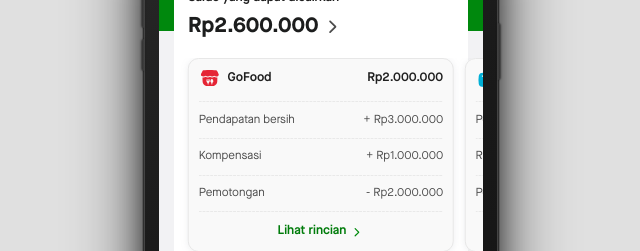
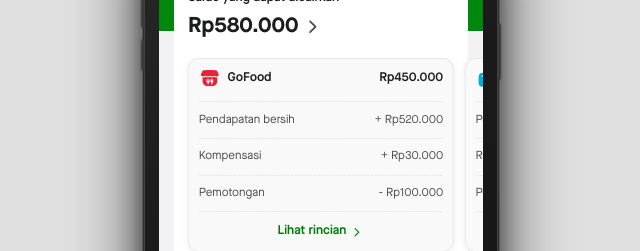
Before and after one commit to gilangilma/saldo-gfma, a React (Vite) app: page /finance in a window 1280 px wide. Shown: the part 149-400 px from the top of the page, without its empty margins (319-959 px from the left). Built offline with nearby package versions, Linux system fonts and the light colour scheme.

Commit message:
feat: update saldo and sales numbers to match design specs
Co-Authored-By: Claude Sonnet 4.6 <noreply@anthropic.com>

```diff
--- a/src/data/saldo.ts
+++ b/src/data/saldo.ts
@@ -1,5 +1,5 @@
-export const SALDO_GOFOOD = 2000000;
-export const SALDO_QRIS = 600000;
+export const SALDO_GOFOOD = 450000;
+export const SALDO_QRIS = 130000;
 export const SALDO_TOTAL = SALDO_GOFOOD + SALDO_QRIS;
 
 export function formatRp(amount: number) {
--- a/src/imports/FinancePage-1/FinancePage-17-21218.tsx
+++ b/src/imports/FinancePage-1/FinancePage-17-21218.tsx
@@ -99,7 +99,7 @@ function Frame29() {
   return (
     <div className="content-stretch flex font-['Maison_Neue_APP:Book',sans-serif] items-start justify-between leading-[16px] not-italic relative shrink-0 text-[#4c4c4c] text-[13px] w-full whitespace-nowrap">
       <p className="relative shrink-0">Pendapatan bersih</p>
-      <p className="relative shrink-0">+ Rp3.000.000</p>
+      <p className="relative shrink-0">+ Rp520.000</p>
     </div>
   );
 }
@@ -108,7 +108,7 @@ function Frame30() {
   return (
     <div className="content-stretch flex font-['Maison_Neue_APP:Book',sans-serif] items-start justify-between leading-[16px] not-italic relative shrink-0 text-[#4c4c4c] text-[13px] w-full whitespace-nowrap">
       <p className="relative shrink-0">Kompensasi</p>
-      <p className="relative shrink-0">+ Rp1.000.000</p>
+      <p className="relative shrink-0">+ Rp30.000</p>
     </div>
   );
 }
@@ -117,7 +117,7 @@ function Frame31() {
   return (
     <div className="content-stretch flex font-['Maison_Neue_APP:Book',sans-serif] items-start justify-between leading-[16px] not-italic relative shrink-0 text-[#4c4c4c] text-[13px] w-full whitespace-nowrap">
       <p className="relative shrink-0">Pemotongan</p>
-      <p className="relative shrink-0">- Rp2.000.000</p>
+      <p className="relative shrink-0">- Rp100.000</p>
     </div>
   );
 }
@@ -243,7 +243,7 @@ function Frame33() {
   return (
     <div className="content-stretch flex font-['Maison_Neue_APP:Book',sans-serif] items-start justify-between leading-[16px] not-italic relative shrink-0 text-[#4c4c4c] text-[13px] w-full whitespace-nowrap">
       <p className="relative shrink-0">Pendapatan bersih</p>
-      <p className="relative shrink-0">+ Rp1.000.000</p>
+      <p className="relative shrink-0">+ Rp205.000</p>
     </div>
   );
 }
@@ -261,7 +261,7 @@ function Frame36() {
   return (
     <div className="content-stretch flex font-['Maison_Neue_APP:Book',sans-serif] items-start justify-between leading-[16px] not-italic relative shrink-0 text-[#4c4c4c] text-[13px] w-full whitespace-nowrap">
       <p className="relative shrink-0">Pemotongan</p>
-      <p className="relative shrink-0">- Rp400.000</p>
+      <p className="relative shrink-0">- Rp75.000</p>
     </div>
   );
 }
--- a/src/imports/HomeOwner/HomeOwner.tsx
+++ b/src/imports/HomeOwner/HomeOwner.tsx
@@ -459,7 +459,7 @@ function Frame43() {
 function Frame2() {
   return (
     <div className="content-stretch flex items-center relative shrink-0 w-full">
-      <p className="flex-[1_0_0] font-['Maison_Neue_APP:Bold',sans-serif] leading-[20px] min-w-px not-italic relative text-[#1c1d1d] text-[16px]">Rp4.000.000</p>
+      <p className="flex-[1_0_0] font-['Maison_Neue_APP:Bold',sans-serif] leading-[20px] min-w-px not-italic relative text-[#1c1d1d] text-[16px]">Rp385.000</p>
     </div>
   );
 }
@@ -500,7 +500,7 @@ function Detail() {
 function Frame3() {
   return (
     <div className="content-stretch flex gap-[6px] items-center relative shrink-0 w-full">
-      <p className="font-['Maison_Neue_APP:Bold',sans-serif] leading-[20px] not-italic relative shrink-0 text-[#1c1d1d] text-[16px] whitespace-nowrap">8</p>
+      <p className="font-['Maison_Neue_APP:Bold',sans-serif] leading-[20px] not-italic relative shrink-0 text-[#1c1d1d] text-[16px] whitespace-nowrap">12</p>
       <Detail />
     </div>
   );
@@ -558,7 +558,7 @@ function Frame35() {
 function Frame33() {
   return (
     <div className="content-stretch flex items-start relative shrink-0">
-      <p className="font-['Maison_Neue_APP:Book',sans-serif] leading-[16px] not-italic relative shrink-0 text-[#494a4a] text-[13px] whitespace-nowrap">+Rp50.000</p>
+      <p className="font-['Maison_Neue_APP:Book',sans-serif] leading-[16px] not-italic relative shrink-0 text-[#494a4a] text-[13px] whitespace-nowrap">+Rp32.000</p>
     </div>
   );
 }
@@ -650,7 +650,7 @@ function Frame44() {
 function Frame4() {
   return (
     <div className="content-stretch flex items-center relative shrink-0 w-full">
-      <p className="flex-[1_0_0] font-['Maison_Neue_APP:Bold',sans-serif] leading-[20px] min-w-px not-italic relative text-[#1c1d1d] text-[16px]">Rp2.350.100</p>
+      <p className="flex-[1_0_0] font-['Maison_Neue_APP:Bold',sans-serif] leading-[20px] min-w-px not-italic relative text-[#1c1d1d] text-[16px]">Rp210.000</p>
     </div>
   );
 }
@@ -749,7 +749,7 @@ function Frame36() {
 function Frame37() {
   return (
     <div className="content-stretch flex items-start relative shrink-0">
-      <p className="font-['Maison_Neue_APP:Book',sans-serif] leading-[16px] not-italic relative shrink-0 text-[#494a4a] text-[13px] whitespace-nowrap">+Rp50.000</p>
+      <p className="font-['Maison_Neue_APP:Book',sans-serif] leading-[16px] not-italic relative shrink-0 text-[#494a4a] text-[13px] whitespace-nowrap">+Rp26.000</p>
     </div>
   );
 }
```
